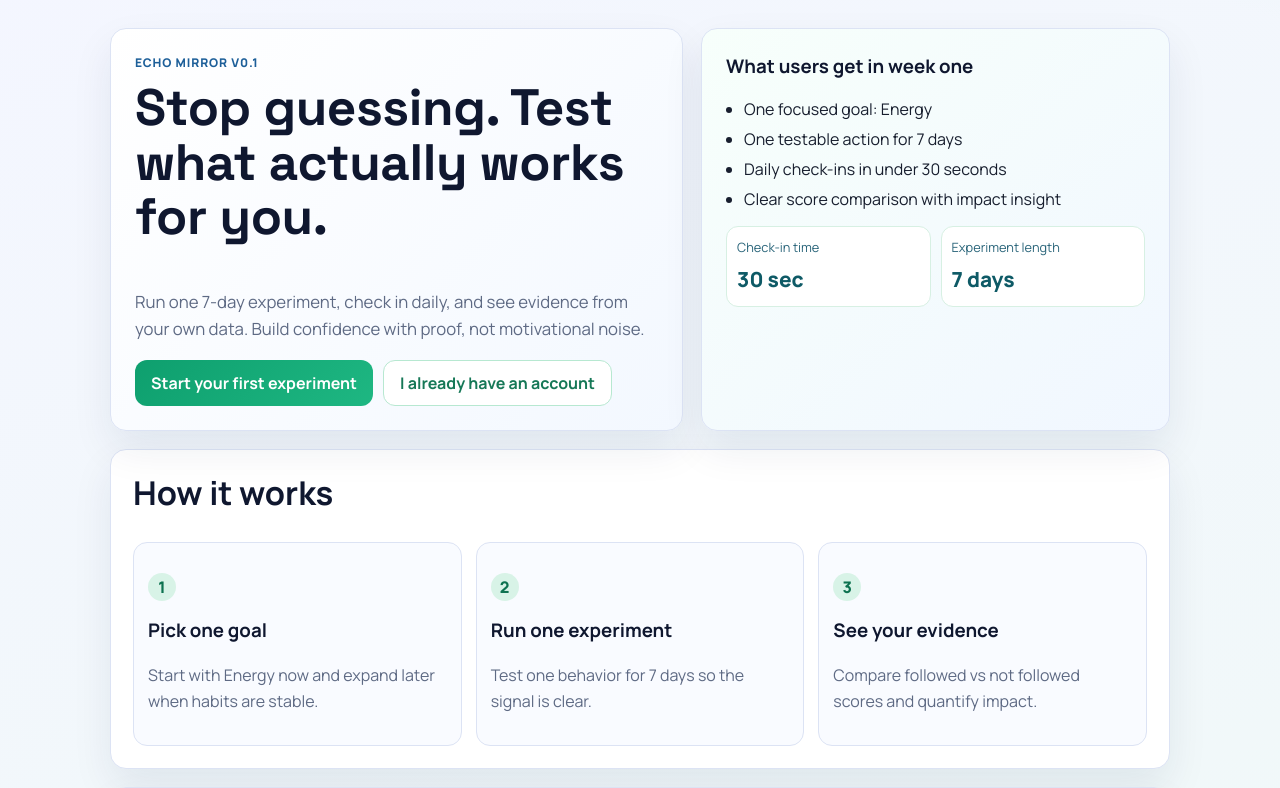
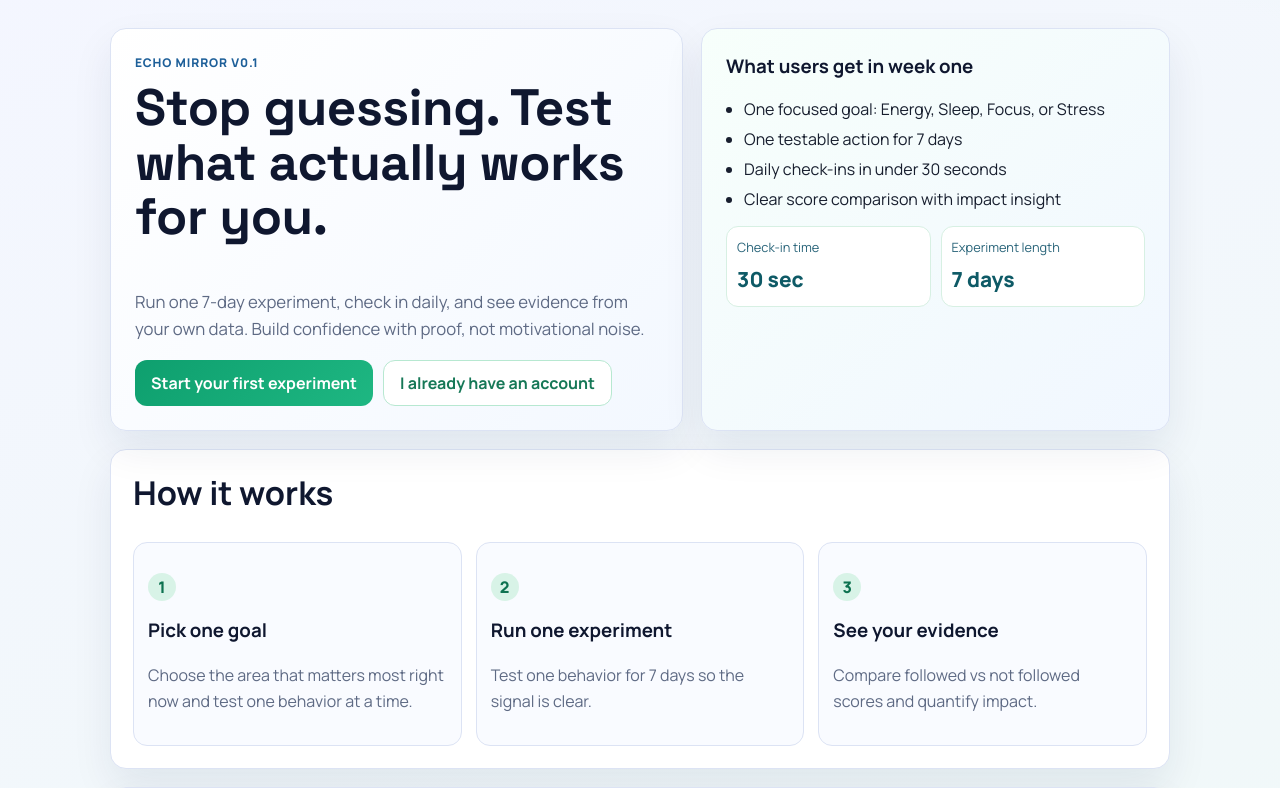
Before and after one commit to deanybob2020-oss/EchoMirror, a Flask app: page / in a window 1280 px wide. Shown: the part 67-855 px from the top of the page. Run offline with Flask 3, Linux system fonts and the light colour scheme.

Commit message:
Support all focus areas

```diff
--- a/app.py
+++ b/app.py
@@ -60,16 +60,48 @@ app.config["DEBUG"] = DEBUG_MODE
 db = SQLAlchemy(app)
 
 FOCUS_AREAS = ["Energy", "Sleep", "Focus", "Stress"]
-ENERGY_EXPERIMENTS = [
-    "Morning walk",
-    "No caffeine after 2pm",
-    "10 minutes morning sunlight",
-    "Drink water before first coffee",
-    "No phone first 30 minutes",
-    "Bed before fixed time",
-    "Protein breakfast",
-    "5-minute afternoon reset",
-]
+EXPERIMENT_CATALOG = {
+    "Energy": [
+        "Morning walk",
+        "No caffeine after 2pm",
+        "10 minutes morning sunlight",
+        "Drink water before first coffee",
+        "No phone first 30 minutes",
+        "Bed before fixed time",
+        "Protein breakfast",
+        "5-minute afternoon reset",
+    ],
+    "Sleep": [
+        "No screens 60 minutes before bed",
+        "Consistent bedtime",
+        "No caffeine after 1pm",
+        "Bedroom cool and dark",
+        "10-minute wind-down routine",
+        "Morning sunlight within 30 minutes",
+        "No heavy meal 2 hours before bed",
+        "Write tomorrow's top task before bed",
+    ],
+    "Focus": [
+        "50-minute deep work block",
+        "Phone in another room",
+        "Single-task first hour",
+        "Top 3 tasks written before work",
+        "No email before noon",
+        "5-minute pre-work planning",
+        "Noise-free work session",
+        "25-minute timer sprint",
+    ],
+    "Stress": [
+        "10-minute walk without phone",
+        "Box breathing for 3 minutes",
+        "No work messages after cutoff",
+        "Write down main worry",
+        "5-minute stretch break",
+        "One protected lunch break",
+        "Evening shutdown routine",
+        "Name 3 things that went well",
+    ],
+}
 
 
 class User(db.Model):
@@ -221,20 +253,30 @@ def results_summary(user_experiment: UserExperiment) -> dict:
 
 
 def seed_experiments() -> None:
-    existing = Experiment.query.count()
-    if existing > 0:
-        return
+    existing_pairs = {
+        (focus_area, name)
+        for focus_area, name in db.session.query(
+            Experiment.focus_area, Experiment.name
+        ).all()
+    }
 
-    for name in ENERGY_EXPERIMENTS:
-        db.session.add(
-            Experiment(
-                focus_area="Energy",
-                name=name,
-                duration_days=7,
-                is_active=True,
+    added_any = False
+    for focus_area, experiment_names in EXPERIMENT_CATALOG.items():
+        for name in experiment_names:
+            if (focus_area, name) in existing_pairs:
+                continue
+            db.session.add(
+                Experiment(
+                    focus_area=focus_area,
+                    name=name,
+                    duration_days=7,
+                    is_active=True,
+                )
             )
-        )
-    db.session.commit()
+            added_any = True
+
+    if added_any:
+        db.session.commit()
 
 
 def completion_subquery():
--- a/templates/landing.html
+++ b/templates/landing.html
@@ -15,7 +15,7 @@
   <div class="hero-panel">
     <h3>What users get in week one</h3>
     <ul class="clean-list">
-      <li>One focused goal: Energy</li>
+      <li>One focused goal: Energy, Sleep, Focus, or Stress</li>
       <li>One testable action for 7 days</li>
       <li>Daily check-ins in under 30 seconds</li>
       <li>Clear score comparison with impact insight</li>
@@ -39,7 +39,7 @@
     <article>
       <p class="step">1</p>
       <h3>Pick one goal</h3>
-      <p>Start with Energy now and expand later when habits are stable.</p>
+      <p>Choose the area that matters most right now and test one behavior at a time.</p>
     </article>
     <article>
       <p class="step">2</p>
```
